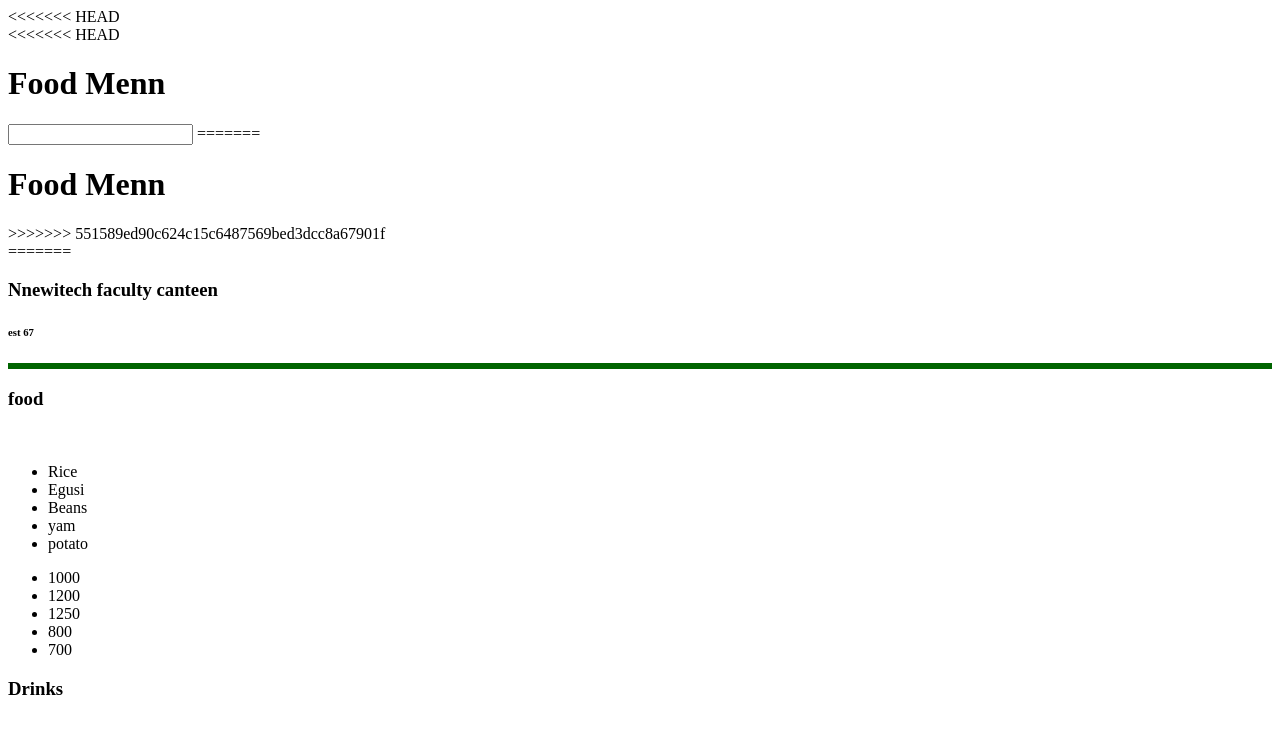
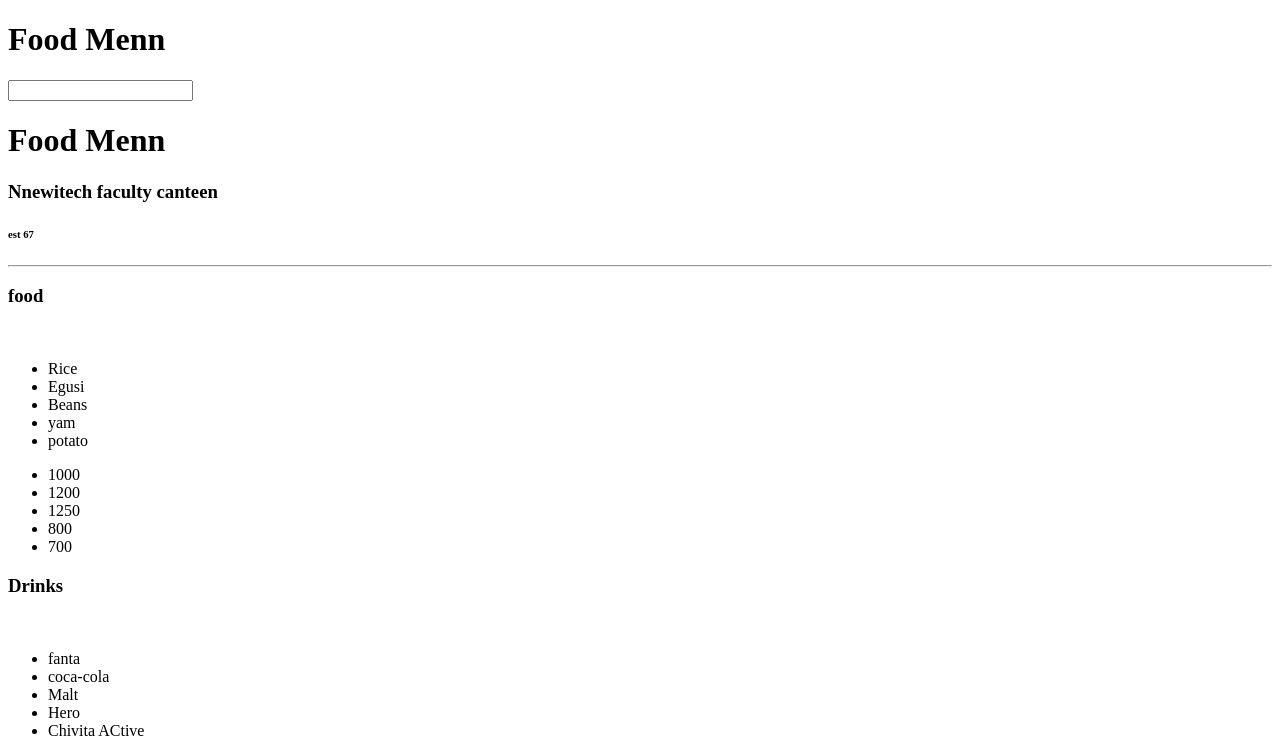
Before and after one commit to fran-897-uinx/foodmenu, a plain HTML site: page index.html in a window 1280 px wide. Shown: the top 749 px of the page. Drawn offline with Linux system fonts and the light colour scheme.

Commit message:
Restructured the index.html file

```diff
--- a/index.html
+++ b/index.html
@@ -1,5 +1,6 @@
 <!DOCTYPE html>
 <html lang="en">
+
 <head>
     <meta charset="UTF-8" />
     <meta name="viewport" content="width=device-width, initial-scale=1.0" />
@@ -7,25 +8,25 @@
 </head>
 
 <body>
-<<<<<<< HEAD
+
     <!-- A form -->
     <form>
-<<<<<<< HEAD
+
         <h1>Food Menn </h1>
 
         <input>
-=======
+
         <h1>Food Menn</h1>
->>>>>>> 551589ed90c624c15c6487569bed3dcc8a67901f
+
     </form>
     <!-- input huch jhon -->
-=======
+
     <div class="card">
         <header>
             <h3>Nnewitech faculty canteen</h3>
             <h6>est 67</h6>
         </header>
-      <hr style="border: 3px solid; border-color: darkgreen" />
+        <hr />
         <!-- page 1 -->
         <div class="box">
             <div class="head">
@@ -109,4 +110,5 @@
     </div>
     >>>>>>> 0dbb5c06ccbd8cbff2f6fc9c09112263709cb4d5
 </body>
+
 </html>
```
Lines whose indentation alone changed are shown as unchanged.
